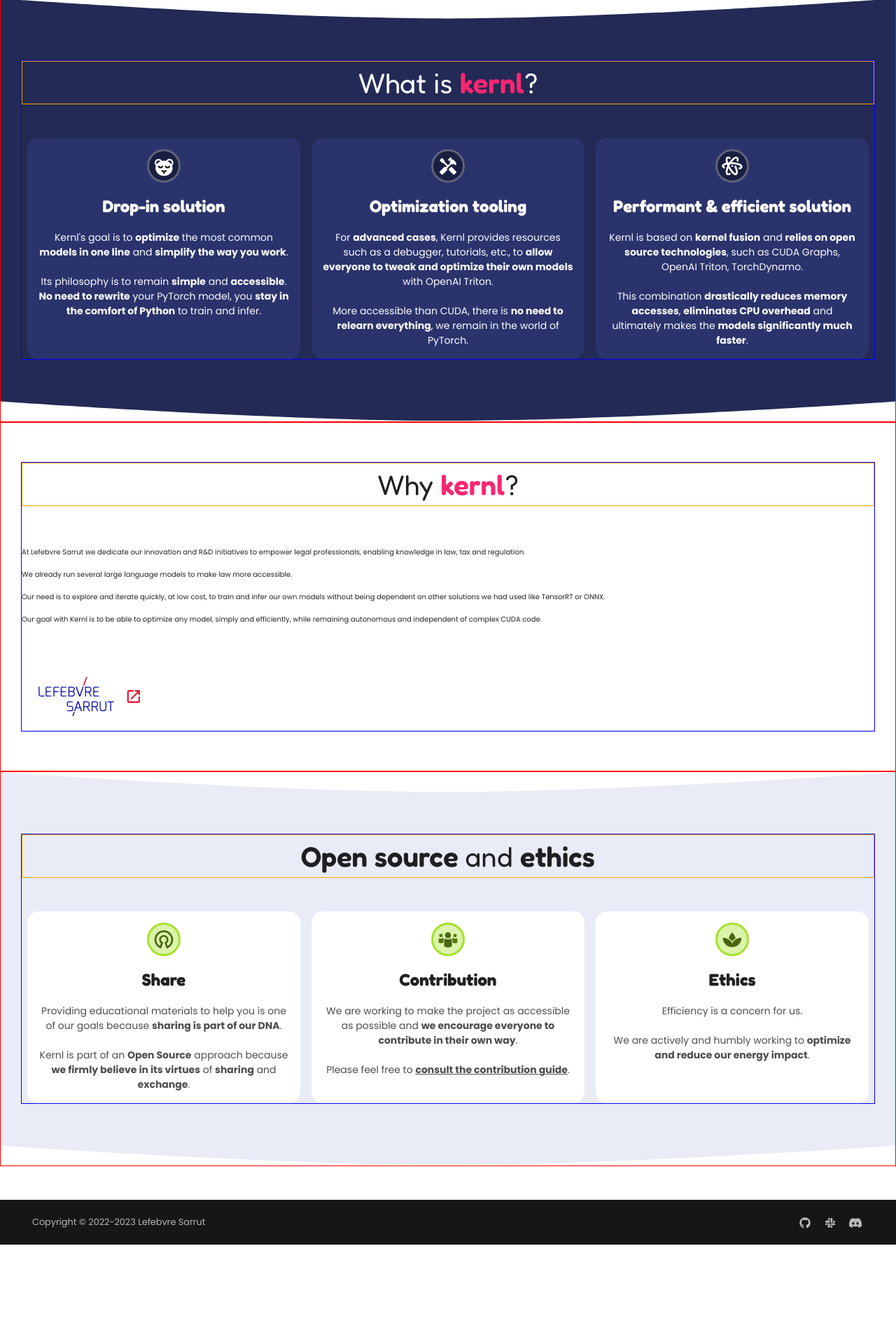
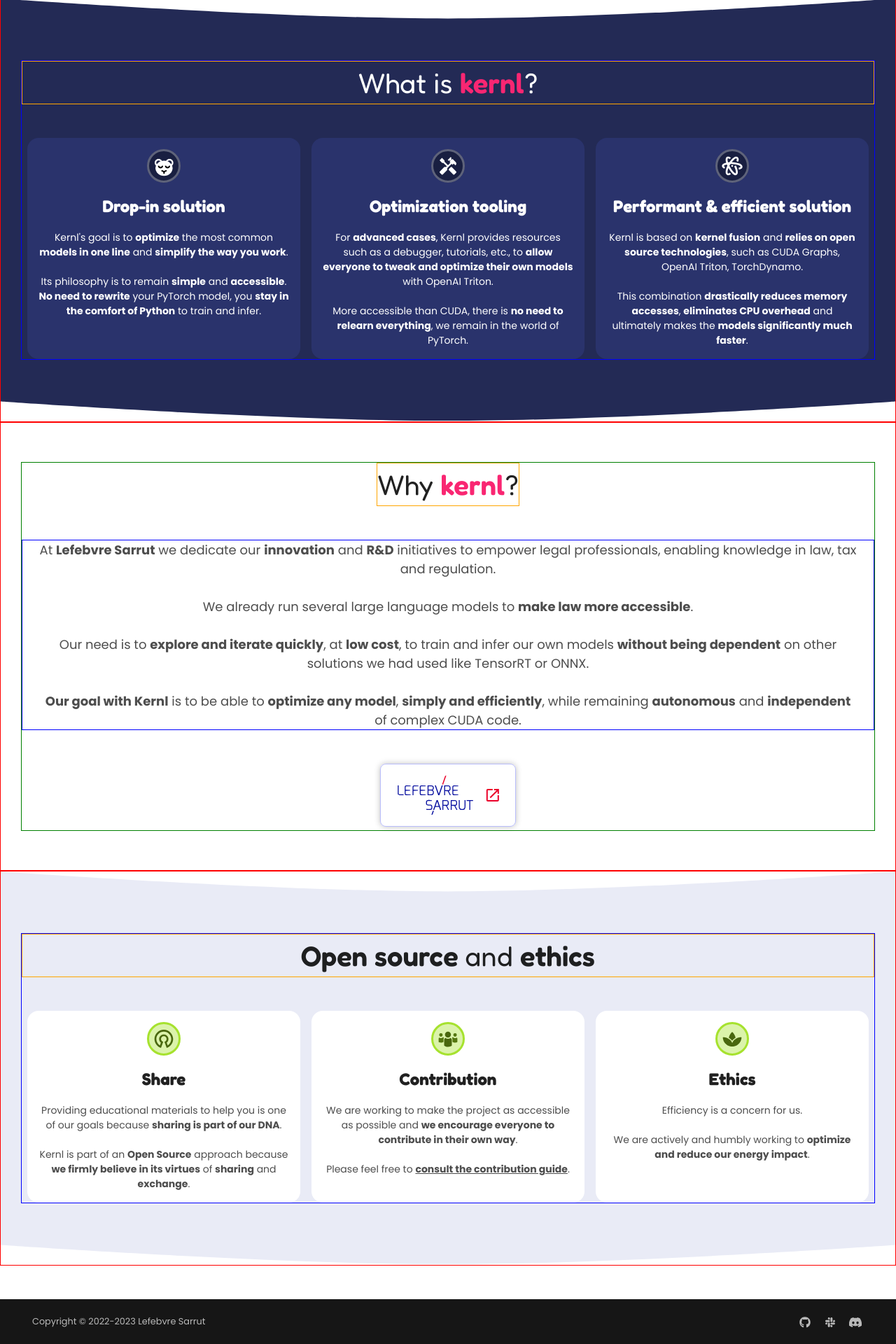
Before and after one commit to ELS-RD/kernl, an MkDocs documentation site: the page built from docs/index.md, in a window 1280 px wide. Shown: the part 931-2851 px from the top of the page at 70% size. Built offline with MkDocs 1.6.1 and Material for MkDocs 9.7.7, drawn with Linux system fonts in a browser that asks for light colours; comment, search, counter and statistics services are not loaded; before the commit the page ends 2709 px from its top, so only the background shows below that.

```diff
--- a/docs/stylesheets/extra.css
+++ b/docs/stylesheets/extra.css
@@ -53,6 +53,10 @@
 
     /* shadows */
     --shadow-primary: 0 0 8px 0 rgba(0, 0, 0, 0.25);
+
+    /*animations*/
+    --hover-transform: transform .5s cubic-bezier(.075, .85, .175, 1);
+    --hover-scale: scale(1.050);
 }
 
 /* ----- ----- ----- ----- ----- */
@@ -337,6 +341,38 @@
 }
 
 .knl-why__content {
+    align-items: center;
+    border: 1px solid green;
+}
+
+.knl-why__content > p {
+    width: 100%;
+    margin: 0;
+    padding: 0 24px;
+    font-family: "Poppins", sans-serif;
+    font-size: clamp(16px, 3vw, 18px);
+    line-height: var(--accessible-line-height);
+    text-align: center;
+    color: var(--color-text-gray);
+    border: 1px solid blue;
+}
+
+.knl-why__content > p em {
+    font-weight: bold;
+}
+
+.knl-why__content > a img {
+    border: 1px solid hsla(237, 93%, 72%, 0.5);
+    border-radius: var(--border-radius-md);
+    box-shadow: var(--shadow-primary);
+}
+
+.knl-why__content > a {
+    transition: var(--hover-transform);
+}
+
+.knl-why__content > a:hover {
+    transform: var(--hover-scale);
 }
 
 /* ----- ----- ----- ----- ----- */
```
